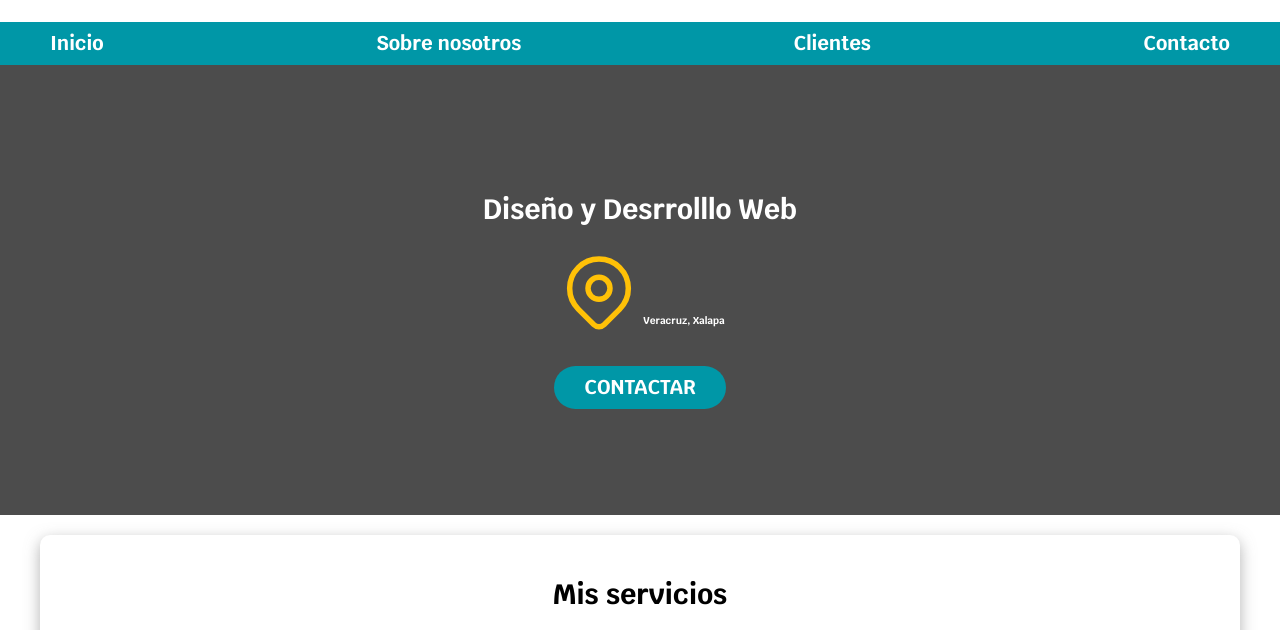
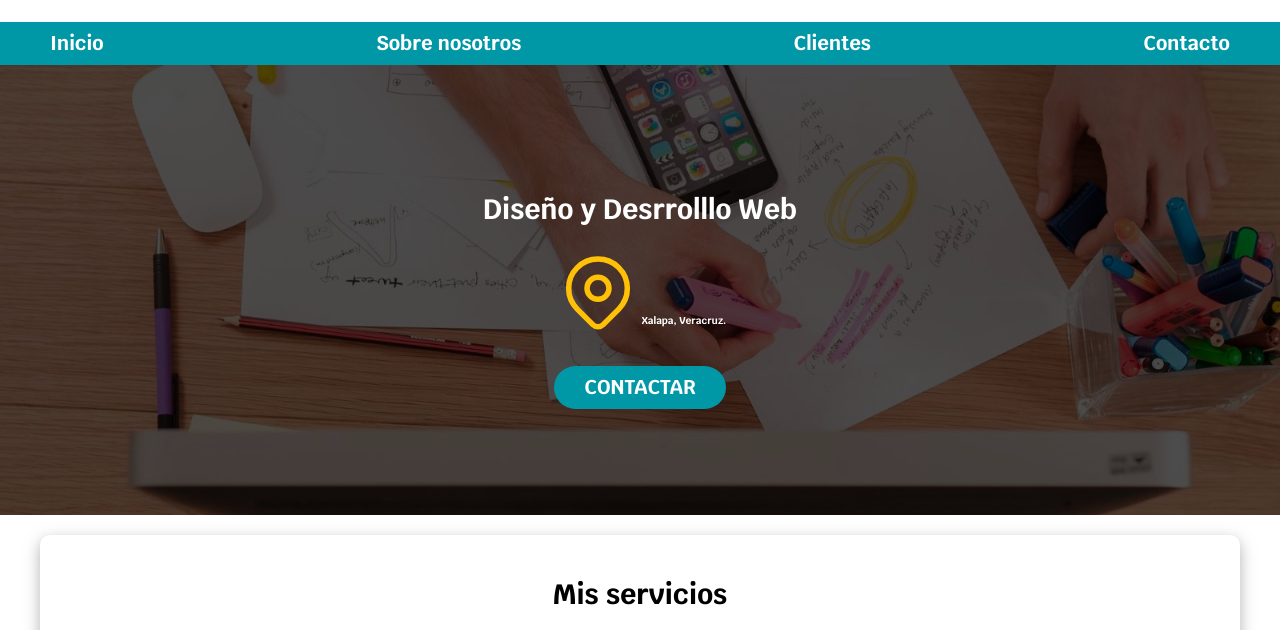
Before and after one commit to LuisGlzSchz/lenguajes-1, a plain HTML site: page index.html in a window 1280 px wide. Shown: the part 73-703 px from the top of the page. Drawn offline with nearby package versions, Linux system fonts and the light colour scheme; files whose address does not match are found by name.

Commit message:
Hero Img

```diff
--- a/assets/css/style.css
+++ b/assets/css/style.css
@@ -160,7 +160,7 @@ margin: 0 auto;
 }
 
 .hero{
-    background-image: url(../images/Imagen\ de\ WhatsApp\ 2024-03-16\ a\ las\ 13.02.21_3958766c.jpg);
+    background-image: url(../img/hero.jpg);
     background-repeat: no-repeat;
     background-size: cover;
     height: 450px;
--- a/index.html
+++ b/index.html
@@ -40,14 +40,9 @@
                     <path d="M9 11a3 3 0 1 0 6 0a3 3 0 0 0 -6 0" />
                     <path d="M17.657 16.657l-4.243 4.243a2 2 0 0 1 -2.827 0l-4.244 -4.243a8 8 0 1 1 11.314 0z" />
                 </svg>
-                <P>Veracruz, Xalapa</P>
-
+                <P>Xalapa, Veracruz.</P>
             </div>
-
-
-
             <a class="boton" href="#">Contactar</a>
-
         </div>
 
     </section>
@@ -156,7 +151,6 @@
                             <div class="">
                                 <input class="boton w-100" type="submit" value="Enviar">
                             </div>
-
                         </div> <!--Fin de formulario-->
                 </fieldset>
             </form>
```
Also changed, not shown: assets/img/hero.jpg (added).
